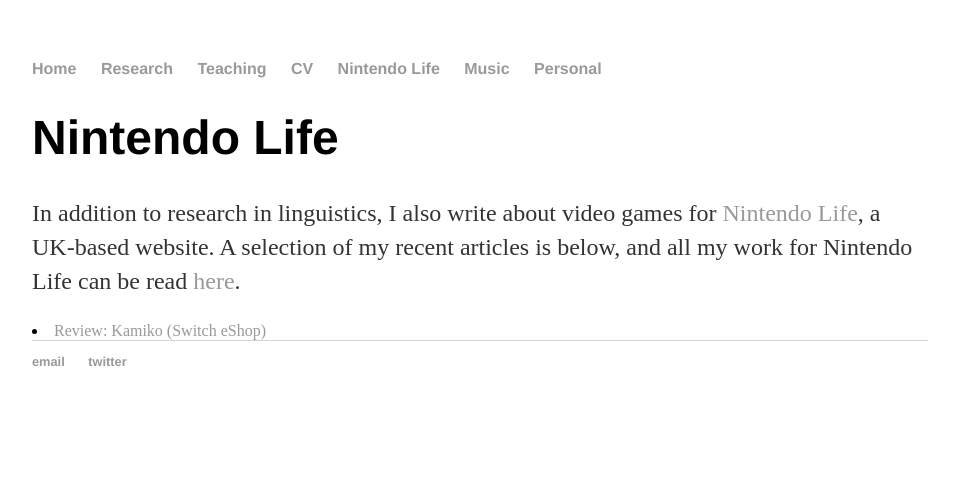
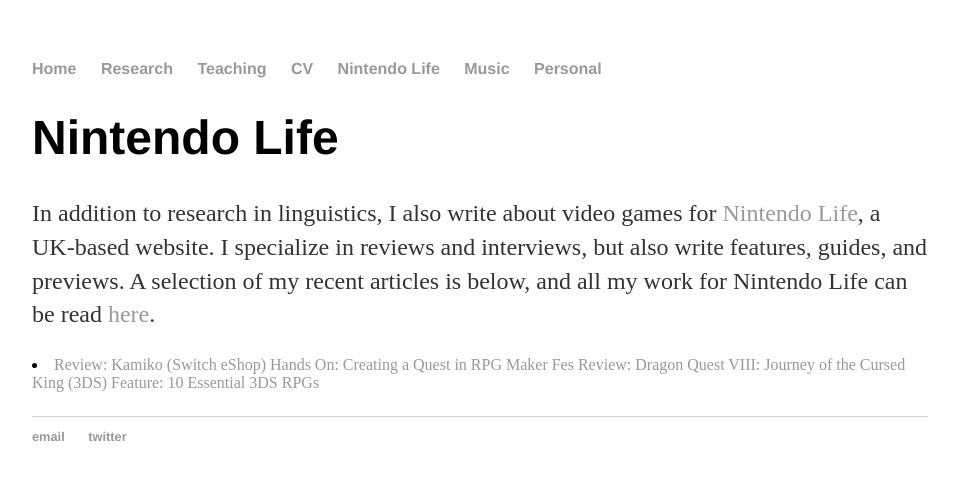
Before and after one commit to morgansleeper/morgansleeper.github.io, a Jekyll site: the page built from nintendolife/index.html, in a window 1280 px wide. Shown: the top 480 px of the page, without its empty margins (160-1117 px from the left). Built offline with Jekyll 4.4.1, drawn with Linux system fonts in a browser that asks for light colours.

Commit message:
Update index.html

```diff
--- a/nintendolife/index.html
+++ b/nintendolife/index.html
@@ -4,6 +4,14 @@
 ---
 <h1>Nintendo Life</h1>
 <p>In addition to research in linguistics, I also write about video games for <a href = http://www.nintendolife.com>Nintendo Life</a>,
-  a UK-based website. A selection of my recent articles is below, and all my work for Nintendo Life can be read
+  a UK-based website. I specialize in reviews and interviews, but also write features, guides, and previews.
+  A selection of my recent articles is below, and all my work for Nintendo Life can be read
   <a href = http://www.nintendolife.com/staff/morgan-sleeper>here</a>.<p>
-<li><a href = http://www.nintendolife.com/reviews/switch-eshop/kamiko>Review: Kamiko (Switch eShop)</a></li>
+<p>
+  <li>
+  <a href = http://www.nintendolife.com/reviews/switch-eshop/kamiko>Review: Kamiko (Switch eShop)</a>
+  <a href = http://www.nintendolife.com/news/2017/02/hands_on_creating_a_quest_in_rpg_maker_fes>Hands On: Creating a Quest in RPG Maker Fes</a>
+  <a href = http://www.nintendolife.com/reviews/3ds/dragon_quest_viii_journey_of_the_cursed_king> Review: Dragon Quest VIII: Journey of the Cursed King (3DS) </a>
+  <a href = http://www.nintendolife.com/news/2016/11/feature_10_essential_3ds_rpgs>Feature: 10 Essential 3DS RPGs</a>
+  </li>
+</p>
```
